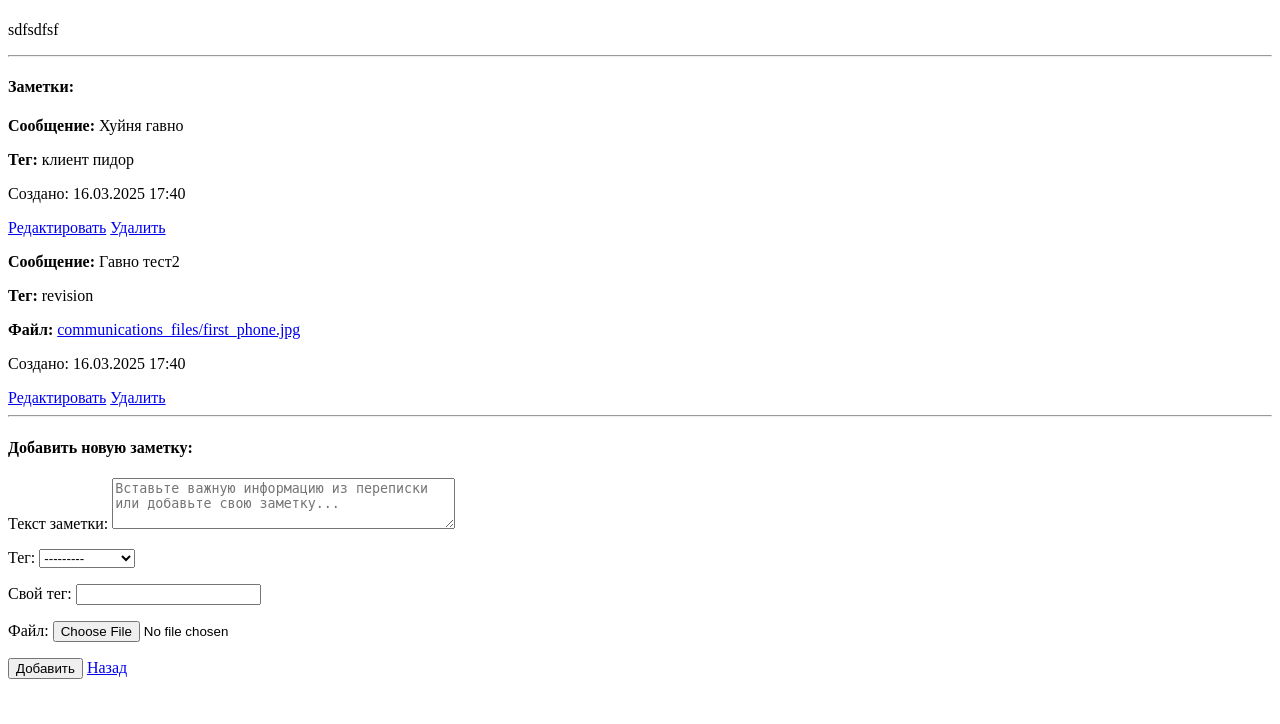
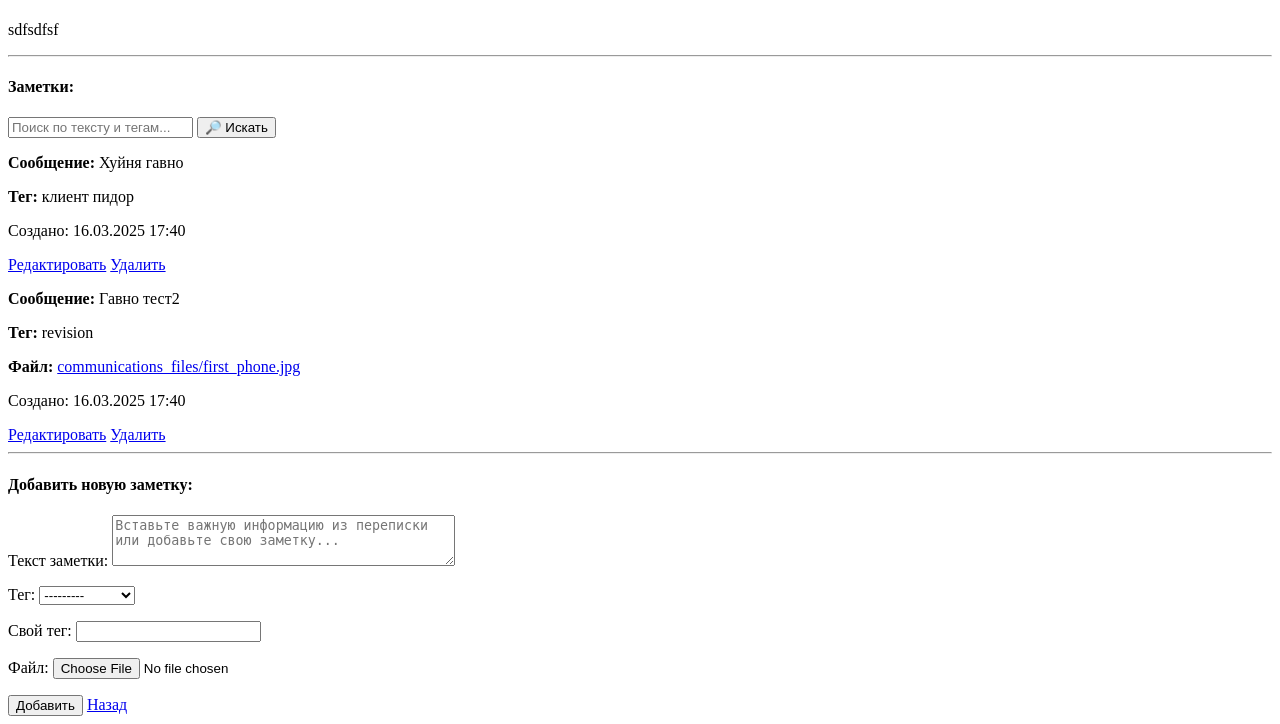
Before and after one commit to Exmar1/CRM, a Django app: page /task-message/17/ in a window 1280 px wide. Shown: the part 106-830 px from the top of the page. Before the commit the page ends 785 px from the top, so only its background shows below. Run offline with Django 5.2, Linux system fonts and the light colour scheme; data comes from the database, SQL or seed files in the repository.

Commit message:
Система поиска заметок

```diff
--- a/crm/templates/crm/task_message.html
+++ b/crm/templates/crm/task_message.html
@@ -10,6 +10,14 @@
     <hr>
 
     <h4>Заметки:</h4>
+
+	<form method="GET" action="" class="mb-3">
+		<div class="input-group">
+				<input type="text" name="q" class="form-control" placeholder="Поиск по тексту и тегам..." value="{{ query }}">
+				<button type="submit" class="btn btn-primary">🔎 Искать</button>
+		</div>
+</form>
+
 {% if communications %}
 <div class="list-group">
 		{% for comm in communications %}
@@ -27,23 +35,19 @@
 
 						<div class="d-flex justify-content-end">
 								<a href="{% url 'edit_communication' comm.id %}" class="btn btn-warning btn-sm me-2">Редактировать</a>
-                        {% if comm.id %}
-                            <a href="{% url 'delete_communication' comm.id %}" class='btn btn-danger bnt-sm'>Удалить</a>
-                        {% else %}
-                            <span class='text-muted'>Нельзя Удалить</span>
-                        {% endif %}
+								<a href="{% url 'delete_communication' comm.id %}" class='btn btn-danger btn-sm'>Удалить</a>
 						</div>
 				</div>
 		{% endfor %}
 </div>
 {% else %}
-        <p>Заметок пока нет.</p>
+<p class="text-muted">🔍 Ничего не найдено по вашему запросу.</p>
 {% endif %}
 
     <hr>
 
     <h4>Добавить новую заметку:</h4>
-    <form method="POST" enctype="multipart/form-data">
+    <form method="POST" enctype="multipart/form-data" class='mb-3'>
         {% csrf_token %}
         <div class="mb-3">
             {{ form.as_p }}
@@ -52,4 +56,5 @@
         <a href="{% url 'home' %}" class="btn btn-secondary">Назад</a>
     </form>
 </div>
+
 {% endblock %}
--- a/crm/views.py
+++ b/crm/views.py
@@ -4,6 +4,7 @@ from django.http import HttpResponse
 from .models import Task, Message, Communication
 from django.http import JsonResponse
 from django.urls import reverse
+from django.db.models import Q
 # Create your views here.
 
 def home(request):
@@ -57,27 +58,36 @@ def task_detail(request, task_id):
 	return render(request, 'crm/task_detail.html', {'task': task})
 
 def task_message(request, task_id):
-    task = get_object_or_404(Task, id=task_id)
+	task = get_object_or_404(Task, id=task_id)
 
-    communications = Communication.objects.filter(task=task).order_by('-created_at')
+	query = request.GET.get('q', '')
 
-    if request.method == 'POST':
-        form = CommunicationForm(request.POST, request.FILES)
-        if form.is_valid():
-            communication = form.save(commit=False)
-            communication.task = task  # Привязываем заметку к задаче
-            if not communication.tag and form.cleaned_data['custom_tag']:
-                communication.tag = form.cleaned_data['custom_tag']
-            communication.save()
-            return redirect('task_message', task_id=task.id)
-    else:
-        form = CommunicationForm()
+	communications = Communication.objects.filter(task=task).order_by('-created_at')
 
-    return render(request, 'crm/task_message.html', {
-        'task': task,
-        'form': form,
-        'communications': communications
-    })
+	if query:
+		communications = communications.filter(
+			Q(message__icontains=query) |
+			Q(tag__icontains=query)
+		)
+
+	if request.method == 'POST':
+			form = CommunicationForm(request.POST, request.FILES)
+			if form.is_valid():
+					communication = form.save(commit=False)
+					communication.task = task  # Привязываем заметку к задаче
+					if not communication.tag and form.cleaned_data['custom_tag']:
+							communication.tag = form.cleaned_data['custom_tag']
+					communication.save()
+					return redirect('task_message', task_id=task.id)
+	else:
+			form = CommunicationForm()
+
+	return render(request, 'crm/task_message.html', {
+			'task': task,
+			'form': form,
+			'communications': communications,
+			'query': query,
+	})
 
 def add_communication(request, task_id):
 	task = get_object_or_404(Task, id=task_id)
```
Lines whose indentation alone changed are shown as unchanged.
